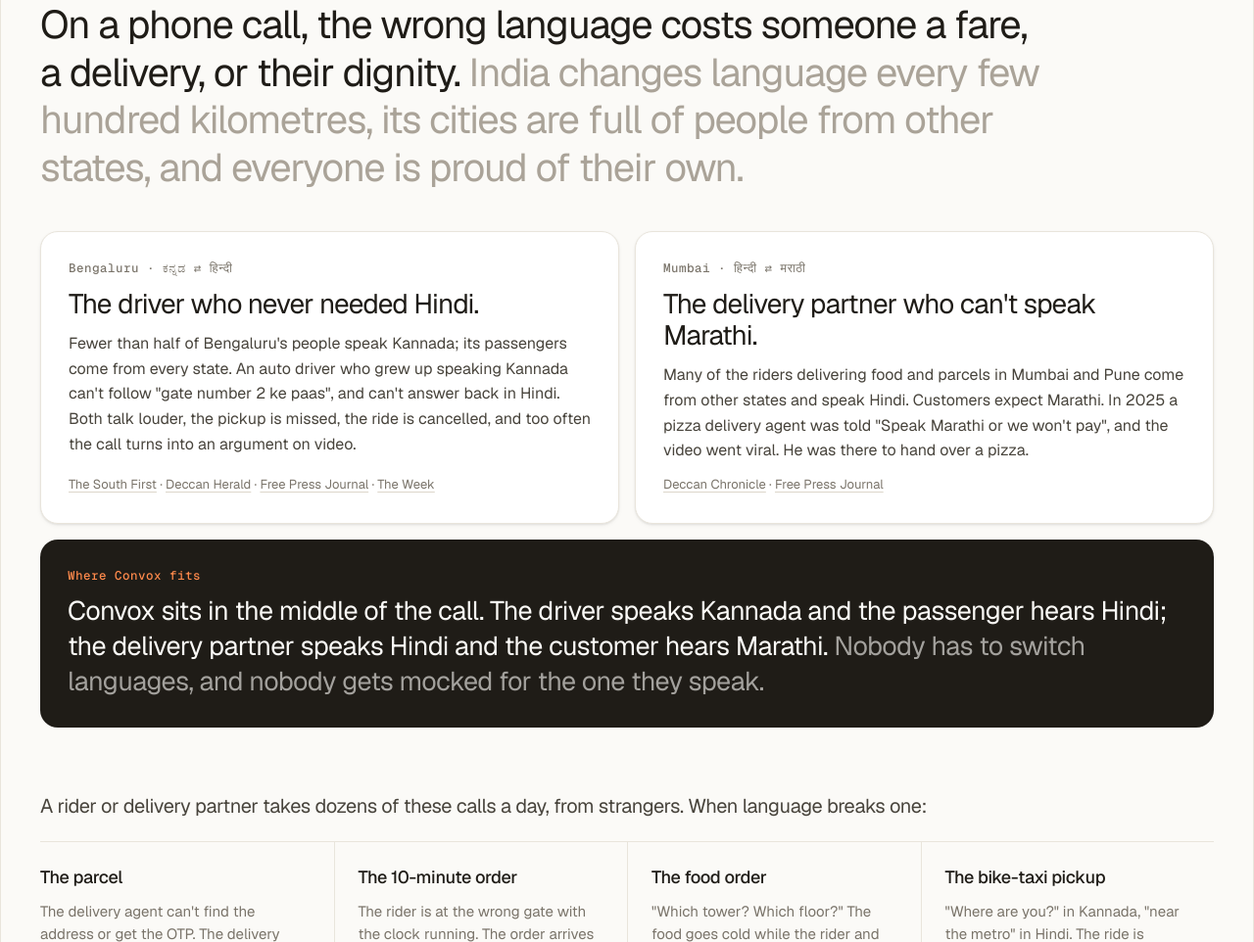
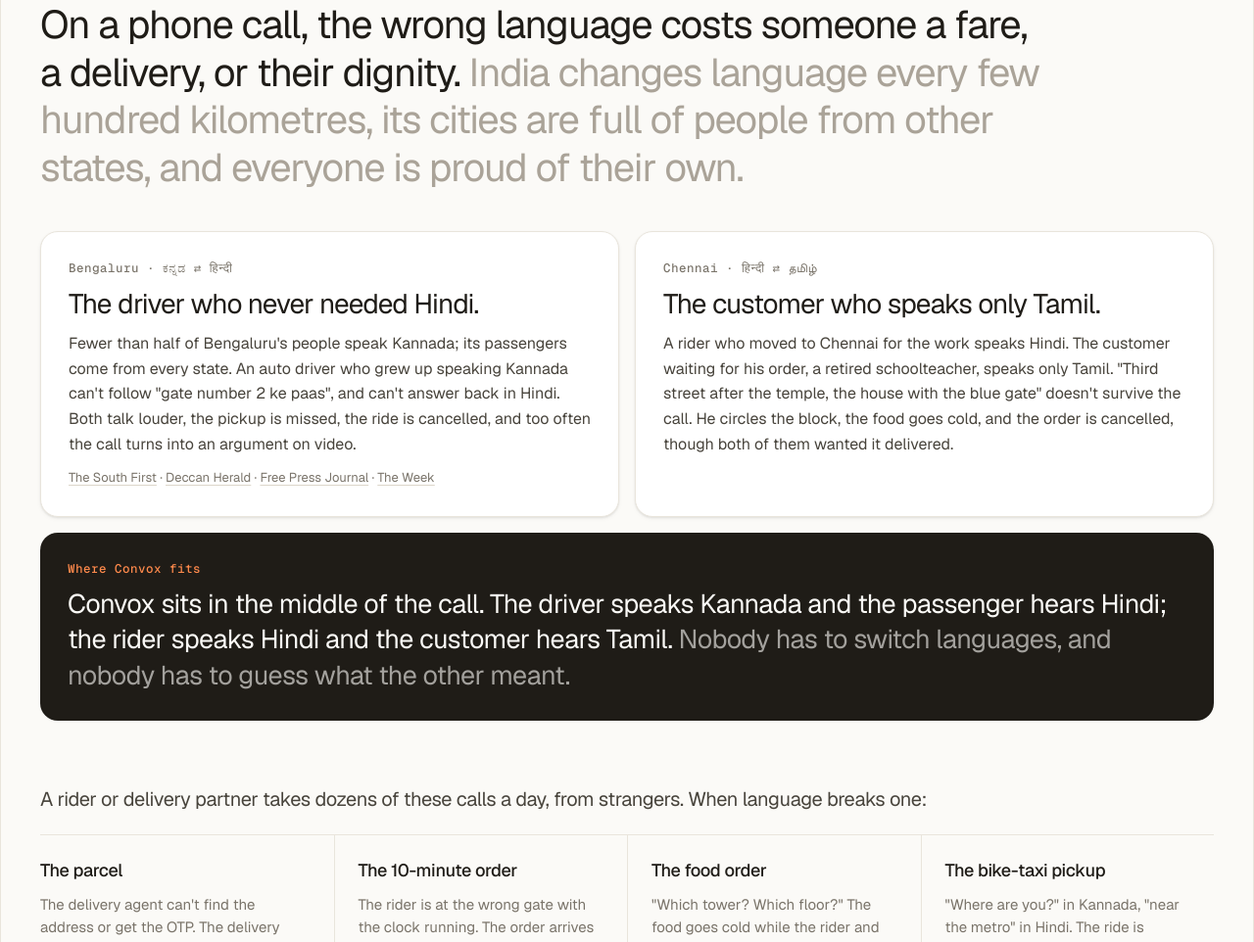
Before and after one commit to rohansx/convox, a FastAPI app: page / in a window 1280 px wide. Shown: the part 1522-2484 px from the top of the page at 98% size. Run offline with FastAPI, Linux system fonts and the light colour scheme; parts of the project's set-up code (start-up, migrations or seed data) failed here and were passed over.

Commit message:
Problem: replace the Mumbai doorstep story with a call that breaks on language
The Marathi incident happened in person and by choice; a call interpreter wouldn't have
changed it. The second story is now a Hindi-speaking rider and a Tamil-only customer in
Chennai, whose directions don't survive the call though both want the order delivered.

Co-Authored-By: Claude Opus 5.5 <noreply@anthropic.com>

```diff
--- a/convox/console/templates/landing.html
+++ b/convox/console/templates/landing.html
@@ -144,15 +144,14 @@
       <p class="case-src"><a href="https://thesouthfirst.com/news/stormy-debate-on-locals-vs-migrants-in-bengaluru-puts-the-focus-on-language-mutual-respect" target="_blank" rel="noopener">The South First</a> · <a href="https://www.deccanherald.com/india/karnataka/bengaluru/is-language-at-the-root-of-driver-passenger-spats-in-bengaluru-3299425" target="_blank" rel="noopener">Deccan Herald</a> · <a href="https://www.freepressjournal.in/amp/india/bengaluru-auto-driver-passengers-heated-debate-over-kannada-vs-hindi-sparks-controversy-yet-again" target="_blank" rel="noopener">Free Press Journal</a> · <a href="https://www.theweek.in/wire-updates/national/2025/04/21/mes13-ka-kannada-hindi-fight.html" target="_blank" rel="noopener">The Week</a></p>
     </article>
     <article class="case">
-      <p class="case-k">Mumbai · <span lang="hi">हिन्दी</span> ⇄ <span lang="mr">मराठी</span></p>
-      <h3>The delivery partner who can't speak Marathi.</h3>
-      <p>Many of the riders delivering food and parcels in Mumbai and Pune come from other states and speak Hindi. Customers expect Marathi. In 2025 a pizza delivery agent was told "Speak Marathi or we won't pay", and the video went viral. He was there to hand over a pizza.</p>
-      <p class="case-src"><a href="https://deccanchronicle.com/nation/mumbai-couple-harasses-pizza-delivery-agent-for-not-speaking-marathi-1878753" target="_blank" rel="noopener">Deccan Chronicle</a> · <a href="https://www.freepressjournal.in/mumbai/paisa-chahiye-toh-dominos-pizza-delivery-boy-alleges-mumbai-couple-forced-him-to-speak-marathi-for-payment-video" target="_blank" rel="noopener">Free Press Journal</a></p>
+      <p class="case-k">Chennai · <span lang="hi">हिन्दी</span> ⇄ <span lang="ta">தமிழ்</span></p>
+      <h3>The customer who speaks only Tamil.</h3>
+      <p>A rider who moved to Chennai for the work speaks Hindi. The customer waiting for his order, a retired schoolteacher, speaks only Tamil. "Third street after the temple, the house with the blue gate" doesn't survive the call. He circles the block, the food goes cold, and the order is cancelled, though both of them wanted it delivered.</p>
     </article>
   </div>
   <div class="middle">
     <p class="case-k">Where Convox fits</p>
-    <p class="middle-line">Convox sits in the middle of the call. The driver speaks Kannada and the passenger hears Hindi; the delivery partner speaks Hindi and the customer hears Marathi. <span>Nobody has to switch languages, and nobody gets mocked for the one they speak.</span></p>
+    <p class="middle-line">Convox sits in the middle of the call. The driver speaks Kannada and the passenger hears Hindi; the rider speaks Hindi and the customer hears Tamil. <span>Nobody has to switch languages, and nobody has to guess what the other meant.</span></p>
   </div>
   <h3 class="also">A rider or delivery partner takes dozens of these calls a day, from strangers. When language breaks one:</h3>
   <ul class="issues">
```
